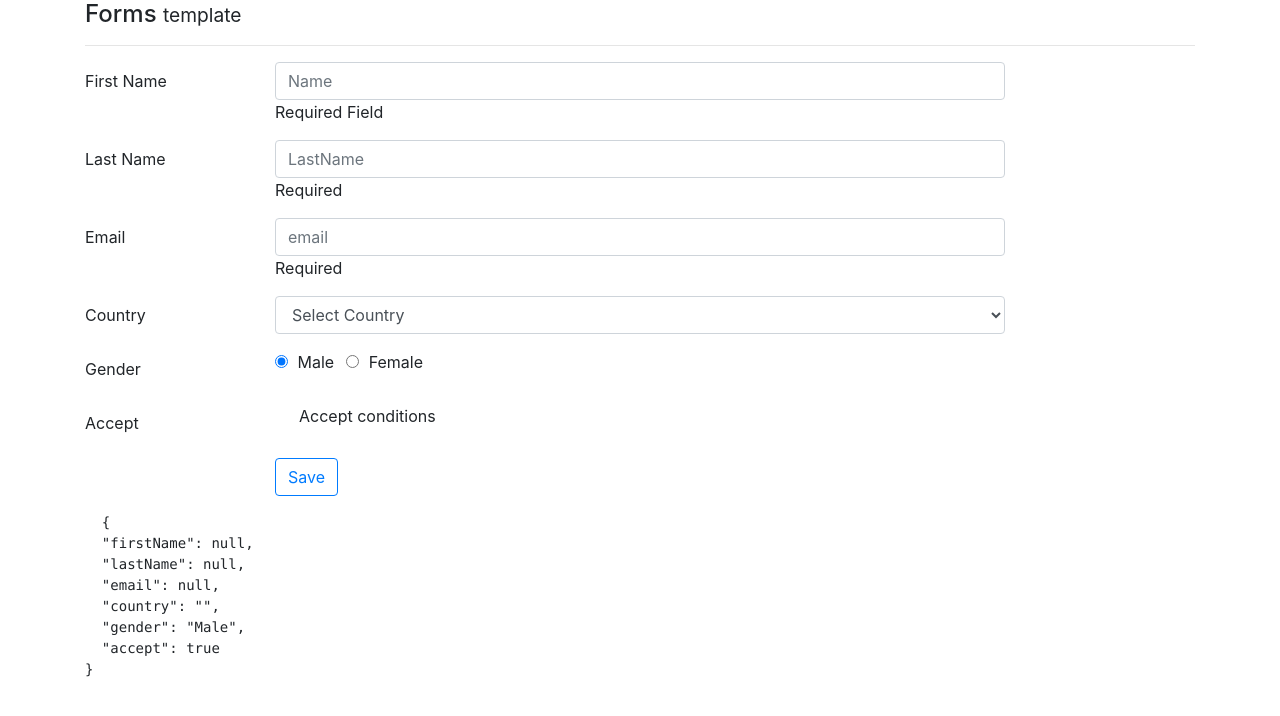
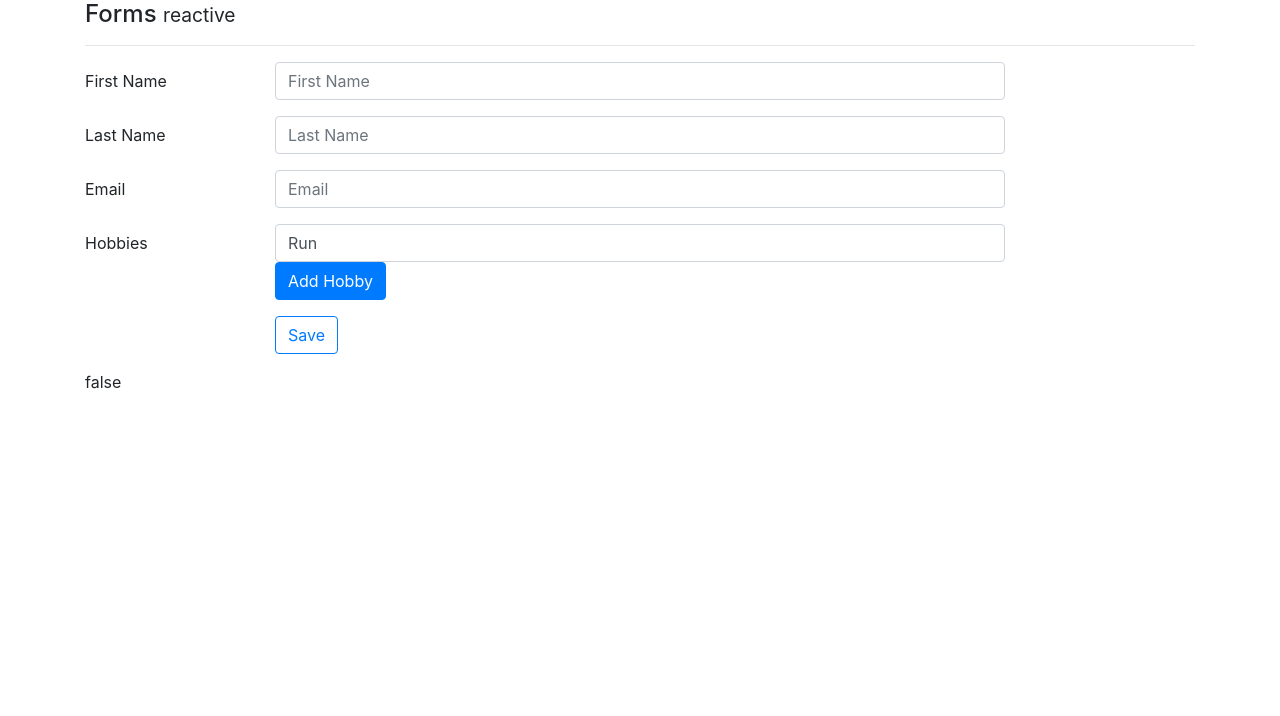
Before and after one commit to cdcalderon/angularForms, an Angular app: page / in a window 1280 px wide. Shown: the top 716 px of the page. Built offline with nearby package versions, Linux system fonts and the light colour scheme.

Commit message:
Add Hobbies Form Arrays dynamically and with Validation

```diff
--- a/src/app/app.component.html
+++ b/src/app/app.component.html
@@ -1,4 +1,4 @@
 
 <div class=" container main-container">
-  <app-template></app-template>
+  <app-data></app-data>
 </div>
--- a/src/app/component/data.component.html
+++ /dev/null
@@ -1,3 +0,0 @@
-<p>
-  data works!
-</p>
--- a/src/app/component/data.component.ts
+++ /dev/null
@@ -1,15 +0,0 @@
-import { Component, OnInit } from '@angular/core';
-
-@Component({
-  selector: 'app-data',
-  templateUrl: './data.component.html',
-  styles: []
-})
-export class DataComponent implements OnInit {
-
-  constructor() { }
-
-  ngOnInit() {
-  }
-
-}
--- /dev/null
+++ b/src/app/component/reactive/data.component.html
@@ -0,0 +1,111 @@
+<h4>Forms <small>reactive</small></h4>
+<hr>
+<form [formGroup]="form" (ngSubmit)="save()" novalidate>
+
+  <div>
+
+    <div class="form-group row " [ngClass]="{'is-invalid': firstName.invalid}" >
+      <label class="col-2 col-form-label is-valid">First Name</label>
+      <div class="col-8">
+
+        <input class="form-control"
+               type="text"
+               placeholder="First Name"
+               formControlName="firstName">
+
+        <div *ngIf="firstName.touched && firstName.invalid" class="alert alert-danger">
+          <div *ngIf="firstName.errors?.required"
+               class="form-control-feedback">
+            First Name is required
+          </div>
+
+          <div *ngIf="firstName.errors?.minlength"
+               class="form-control-feedback">
+            First Name should be minimum {{firstName.errors?.minlength.requiredLength}} characters
+          </div>
+        </div>
+
+
+      </div>
+    </div>
+
+    <div class="form-group row">
+      <label class="col-2 col-form-label">Last Name</label>
+      <div class="col-8">
+
+        <input class="form-control"
+               type="text"
+               placeholder="Last Name"
+               formControlName="lastName">
+
+        <div *ngIf="lastName.touched && lastName.invalid" class="alert alert-danger">
+          <div *ngIf="lastName.errors?.required"
+               class="form-control-feedback">
+            Last Name is required
+          </div>
+
+          <div *ngIf="lastName.errors?.minlength"
+               class="form-control-feedback">
+            Last Name should be minimum {{lastName.errors?.minlength.requiredLength}} characters
+          </div>
+        </div>
+
+      </div>
+    </div>
+
+  </div>
+
+  <div class="form-group row">
+    <label class="col-2 col-form-label">Email</label>
+    <div class="col-md-8">
+
+      <input class="form-control"
+             type="email"
+             placeholder="Email"
+             formControlName="email">
+
+      <div *ngIf="email.touched && email.invalid" class="alert alert-danger">
+        <div *ngIf="email.errors?.required"
+             class="form-control-feedback">
+          Email is required
+        </div>
+
+        <div *ngIf="email.errors?.pattern"
+             class="form-control-feedback">
+          Email is not in correct format
+        </div>
+      </div>
+
+    </div>
+  </div>
+
+
+  <div class="form-group row">
+    <label class="col-2 col-form-label">Hobbies</label>
+    <div class="col-md-8" formArrayName="hobbies">
+
+      <input *ngFor="let hobby of form.controls['hobbies'].controls; let i = index"
+            [formControlName] ="i"
+            type="text"
+            class="form-control">
+      <button class="btn btn-primary" (click)="addHobby()"> Add Hobby</button>
+
+    </div>
+  </div>
+
+
+
+  <div class="form-group row">
+    <label class="col-2 col-form-label">&nbsp;</label>
+    <div class="input-group col-md-8">
+      <button type="submit" class="btn btn-outline-primary">
+        Save
+      </button>
+    </div>
+  </div>
+
+
+
+  {{form.valid}}
+
+</form>
--- /dev/null
+++ b/src/app/component/reactive/data.component.ts
@@ -0,0 +1,74 @@
+import { Component, OnInit } from '@angular/core';
+import {FormGroup, FormControl, Validators, FormArray} from '@angular/forms';
+
+@Component({
+  selector: 'app-data',
+  templateUrl: './data.component.html',
+  styles: []
+})
+export class DataComponent implements OnInit {
+
+  form: FormGroup;
+
+  user: any = {
+    firstName: 'Carlos',
+    lastName: 'Calderon',
+    email: 'cdcalderon@gmail.com'
+    // hobbies: ['Run', 'Play Tennis', 'Reading']
+  };
+
+  constructor() {
+    this.form = new FormGroup({
+      firstName: new FormControl('', [
+                                      Validators.required,
+                                      Validators.minLength(3)
+                                     ]),
+      lastName: new FormControl('', [
+                                      Validators.required,
+                                      Validators.minLength(3)
+                                    ]),
+      email: new FormControl('', [
+                                    Validators.required,
+                                    Validators.pattern('[a-z0-9._%+-]+@[a-z0-9.-]+\.[a-z]{2,3}$')
+                                 ]),
+      hobbies: new FormArray([
+        new FormControl('Run', Validators.required)
+      ])
+    });
+
+    // can set value - real scenario would set value from API and data service
+    // this.form.setValue(this.user);
+
+  }
+
+  ngOnInit() {
+  }
+
+  get firstName() {
+    return this.form.get('firstName');
+  }
+
+  get lastName() {
+    return this.form.get('lastName');
+  }
+
+  get email() {
+    return this.form.get('email');
+  }
+
+  get hobbies() {
+    return this.form.get('hobbies');
+  }
+
+  addHobby() {
+    (<FormArray>this.hobbies).push(
+      new FormControl('', Validators.required)
+    );
+  }
+
+  save() {
+    console.log(this.form.value);
+    this.form.reset(this.user); // reset form
+  }
+
+}
--- a/src/polyfills.ts
+++ b/src/polyfills.ts
@@ -71,6 +71,6 @@ import 'zone.js/dist/zone';  // Included with Angular CLI.
  */
 // import 'intl';  // Run `npm install --save intl`.
 /**
- * Need to import at least one locale-data with intl.
+ * Need to import at least one locale-reactive with intl.
  */
-// import 'intl/locale-data/jsonp/en';
+// import 'intl/locale-reactive/jsonp/en';
--- a/src/styles.css
+++ b/src/styles.css
@@ -1 +1,6 @@
 /* You can add global styles to this file, and also import other style files */
+form-invalid {
+  border: solid;
+  color: red;
+  border-width: 1px;
+}
```
Also changed, not shown: src/app/app.module.ts (+5 -4 lines), src/app/component/template/template.component.html (renamed from src/app/component/template.component.html), src/app/component/template/template.component.ts (renamed from src/app/component/template.component.ts), 2 other files (tests, documents, lock files or other folders).
